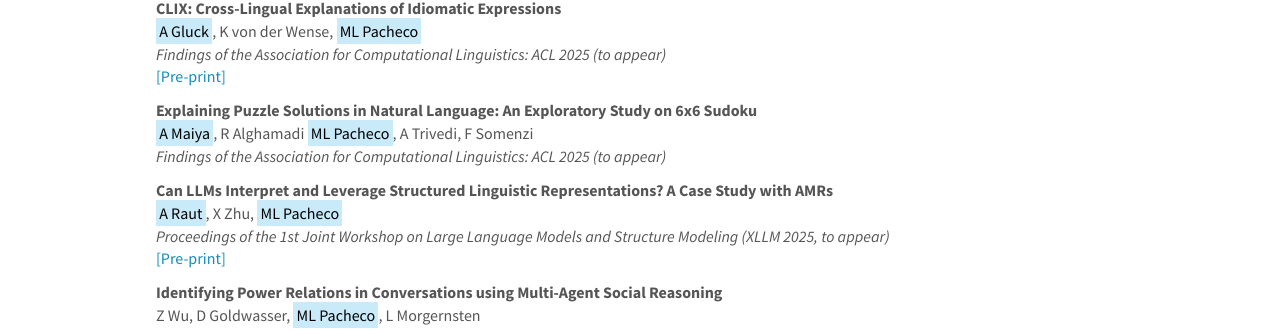
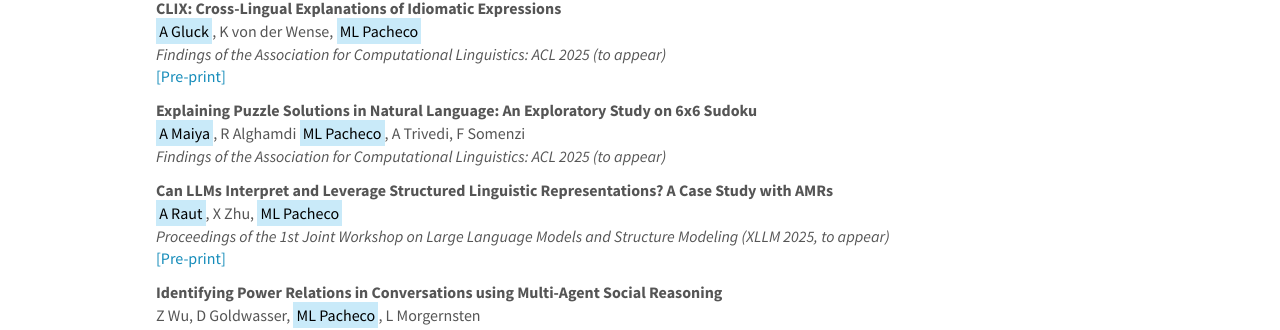
Before and after one commit to blast-cu/blast-cu.github.io, a Jekyll site: the page built from _pages/publications.md, in a window 1280 px wide and 900 px high, scrolled down 453 px. Shown: the part 137-467 px from the top of the window. Built offline with Jekyll 4.4.1, drawn with Linux system fonts in a browser that asks for light colours; nearby versions of some CDN libraries.

Commit message:
Update publist_2025.yml

```diff
--- a/_data/publist_2025.yml
+++ b/_data/publist_2025.yml
@@ -8,7 +8,7 @@
   year: 2025
 
 - title: "Explaining Puzzle Solutions in Natural Language: An Exploratory Study on 6x6 Sudoku"
-  authors: <mark>A Maiya</mark>, R Alghamadi <mark>ML Pacheco</mark>, A Trivedi, F Somenzi
+  authors: <mark>A Maiya</mark>, R Alghamdi <mark>ML Pacheco</mark>, A Trivedi, F Somenzi
   highlight: 0
   venue: "Findings of the Association for Computational Linguistics: ACL 2025 (to appear)"
   link:
```
